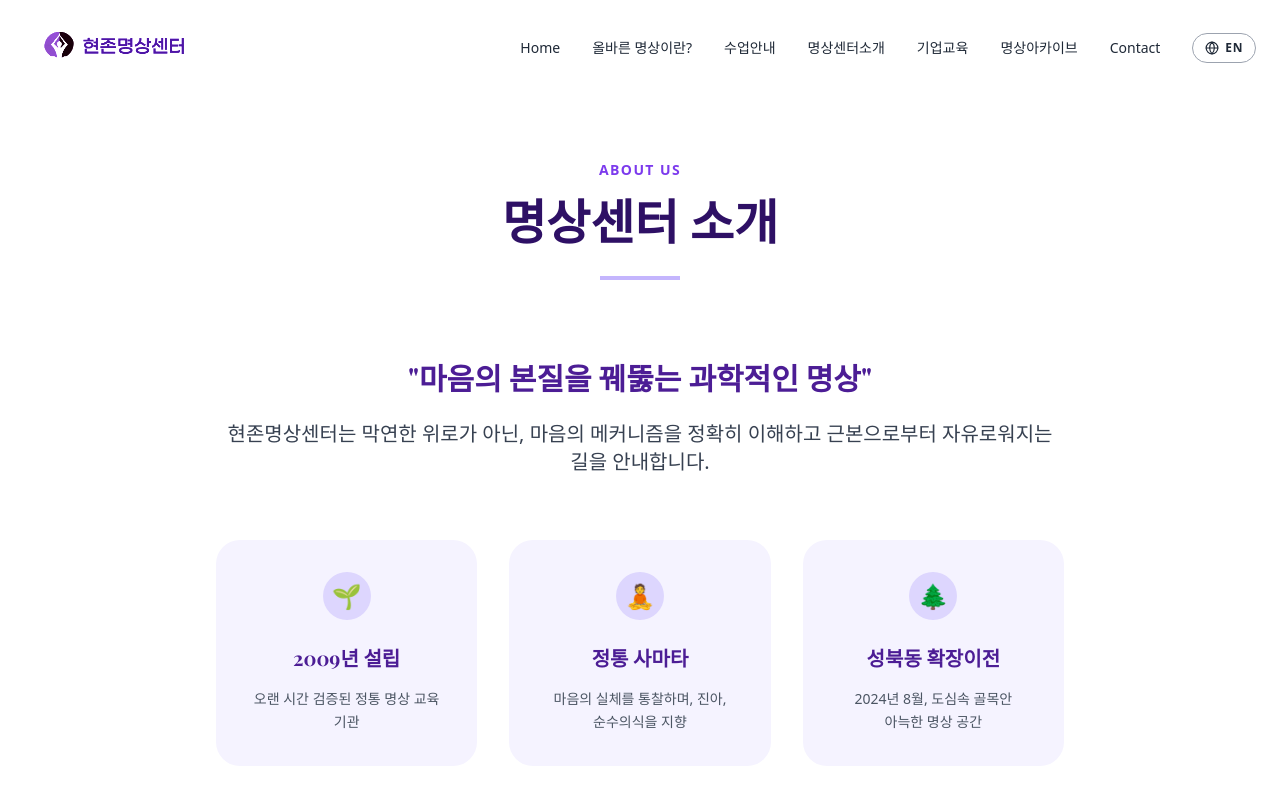
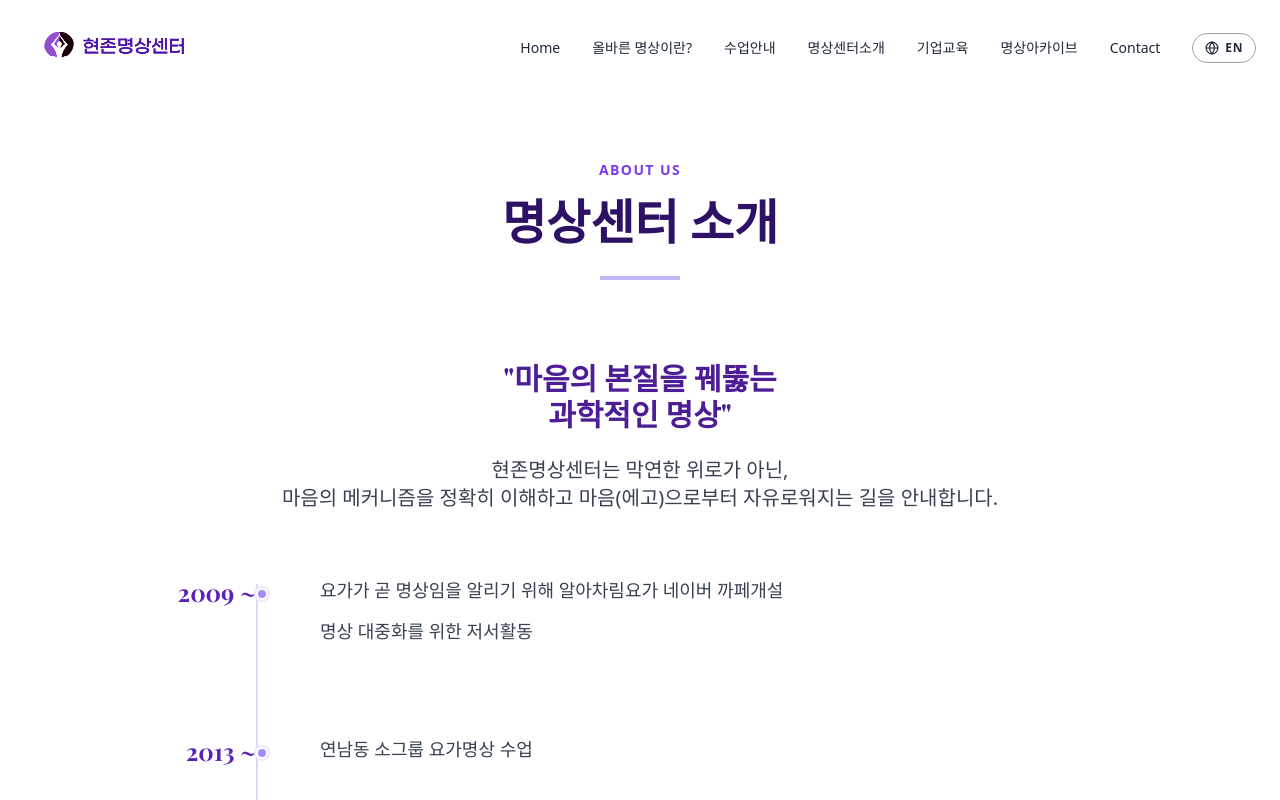
Before and after one commit to kangsubsong76-droid/truebeing, a React (Vite) app: page /intro in a window 1280 px wide. Shown: the top 800 px of the page. Built offline with nearby package versions, Linux system fonts and the light colour scheme; a web font is replaced by a local one.

Commit message:
Update homepage content (Hero, CenterIntro, Effects) and fix image paths

```diff
--- a/src/components/CenterIntro.jsx
+++ b/src/components/CenterIntro.jsx
@@ -27,7 +27,7 @@ const CenterIntro = () => {
             </section>
 
             {/* Philosophy Section */}
-            <section className="container mx-auto px-6 max-w-4xl mb-20 md:mb-32">
+            <section className="container mx-auto px-6 max-w-6xl mb-20 md:mb-32">
                 <div className="text-center mb-10 md:mb-16">
                     <h2 className="text-2xl md:text-3xl font-bold text-meditation-900 mb-4 md:mb-6 leading-tight break-keep whitespace-pre-wrap">
                         {t.philosophy.title}
@@ -37,16 +37,49 @@ const CenterIntro = () => {
                     </p>
                 </div>
 
-                <div className="grid grid-cols-1 md:grid-cols-3 gap-6 md:gap-8">
-                    {t.philosophy.items.map((item, idx) => (
-                        <div key={idx} className="bg-meditation-50 p-6 md:p-8 rounded-3xl text-center hover:shadow-lg transition-transform hover:-translate-y-1">
-                            <div className="w-12 h-12 bg-meditation-200 rounded-full flex items-center justify-center mx-auto mb-4 md:mb-6 text-2xl">{item.icon}</div>
-                            <h3 className="font-bold text-lg md:text-xl text-meditation-900 mb-3 md:mb-4 break-keep">{item.title}</h3>
-                            <p className="text-gray-600 text-sm leading-relaxed break-keep">
-                                {item.desc}
-                            </p>
-                        </div>
-                    ))}
+                <div className="max-w-5xl mx-auto">
+                    <div className="relative">
+                        {/* Timeline vertical line */}
+                        <div className="absolute left-0 md:left-32 top-2 bottom-2 w-0.5 bg-meditation-200 hidden md:block"></div>
+
+                        {t.history && t.history.map((item, idx) => (
+                            <div key={idx} className="flex flex-col md:flex-row gap-6 md:gap-16 mb-12 md:mb-16 relative group">
+                                {/* Dot on timeline */}
+                                <div className="absolute left-[8.0rem] top-3 w-3 h-3 bg-meditation-400 rounded-full border-2 border-white ring-2 ring-meditation-100 hidden md:block z-10 transition-colors group-hover:bg-meditation-600"></div>
+
+                                {/* Year */}
+                                <div className="w-full md:w-32 flex-shrink-0 md:text-right">
+                                    <h3 className="text-2xl font-bold text-meditation-800">{item.year}</h3>
+                                </div>
+
+                                {/* Content */}
+                                <div className="flex-grow">
+                                    <ul className="space-y-3 mb-6">
+                                        {item.contents.map((content, cIdx) => (
+                                            <li key={cIdx} className="text-gray-700 text-lg leading-relaxed font-medium break-keep">
+                                                {content}
+                                            </li>
+                                        ))}
+                                    </ul>
+
+                                    {/* Images */}
+                                    {item.images && item.images.length > 0 && (
+                                        <div className="grid grid-cols-1 sm:grid-cols-2 gap-4 mt-6">
+                                            {item.images.map((img, imgIdx) => (
+                                                <div key={imgIdx} className="rounded-2xl overflow-hidden shadow-md hover:shadow-xl transition-all duration-300">
+                                                    <img
+                                                        src={img}
+                                                        alt={`History ${item.year}`}
+                                                        className="w-full h-48 md:h-56 object-cover hover:scale-105 transition-transform duration-500"
+                                                    />
+                                                </div>
+                                            ))}
+                                        </div>
+                                    )}
+                                </div>
+                            </div>
+                        ))}
+                    </div>
                 </div>
             </section>
 
--- a/src/components/EffectsSection.jsx
+++ b/src/components/EffectsSection.jsx
@@ -2,7 +2,7 @@ import React from 'react';
 
 import effect1 from '../assets/images/effect_1.jpg';
 import effect2 from '../assets/images/effect_1_new.png';
-import effect3 from '../assets/images/effect_relations_new.jpg';
+import effect3 from '../assets/images/effect_relations_v2.png';
 import effect4 from '../assets/images/effect_insomnia_new.jpg';
 import { useLanguage } from '../contexts/LanguageContext';
 import { translations } from '../data/translations';
--- a/src/data/en.js
+++ b/src/data/en.js
@@ -241,13 +241,95 @@ export const en = {
         title: "About Us",
         philosophy: {
             title: "\"Scientific Meditation\npenetrating the essence of mind\"",
-            desc: "Truebeing Meditation Center guides you not with vague comfort, but with a precise understanding of the mind's mechanism to find freedom from the root.",
-            items: [
-                { icon: "🌱", title: "Est. 2009", desc: "A time-tested authentic meditation institute" },
-                { icon: "🧘", title: "Authentic Samatha", desc: "Insight into mind's reality, aiming for True Self & Pure Consciousness" },
-                { icon: "🌲", title: "Relocated to Seongbuk-dong", desc: "Aug 2024, A cozy meditation space in a city alley" }
-            ]
+            desc: "Truebeing Meditation Center guides you not with vague comfort, but with a precise understanding of the mind's mechanism to find freedom from the root."
         },
+        history: [
+            {
+                year: "2009 ~",
+                contents: [
+                    "Opened 'Awareness Yoga' Naver Cafe to promote yoga as meditation",
+                    "Authored books for popularization of meditation"
+                ]
+            },
+            {
+                year: "2013 ~",
+                contents: ["Small group yoga meditation classes in Yeonnam-dong"]
+            },
+            {
+                year: "2016 ~",
+                contents: [
+                    "Started breathing Samatha meditation classes",
+                    "Opened Samseongyo Meditation Center"
+                ]
+            },
+            {
+                year: "2018 ~",
+                contents: ["Cultivating meditation instructors through apprenticeship"]
+            },
+            {
+                year: "2024. 8",
+                contents: [
+                    "Relocated and expanded to Seongbuk-dong Meditation Center",
+                    "Establishment of Truebeing Meditation Cooperative Corporation"
+                ],
+                images: [
+                    "https://cdn.imweb.me/upload/S202405073a922559bbca7/eddddff797469.jpg",
+                    "https://cdn.imweb.me/upload/S202405073a922559bbca7/16af658b35e4a.jpg"
+                ]
+            },
+            {
+                year: "2024. 10",
+                contents: ["Meditation special lecture for social enterprises in Seongbuk-gu"]
+            },
+            {
+                year: "2024. 11",
+                contents: ["Selected for Social Enterprise Project Support by Seoul City & KSPO"]
+            },
+            {
+                year: "2025. 1",
+                contents: ["Meditation classes for Kookmin University Coop members and staff"],
+                images: [
+                    "https://cdn.imweb.me/upload/S202405073a922559bbca7/a84cdd0166d7e.jpg",
+                    "https://cdn.imweb.me/upload/S202405073a922559bbca7/0b32f8d03fb7f.jpg"
+                ]
+            },
+            {
+                year: "2025. 4",
+                contents: ["Meditation class for all employees (90 people) of Hyecho Travel Agency"],
+                images: [
+                    "https://cdn.imweb.me/upload/S202405073a922559bbca7/d9a87a5e92208.jpg",
+                    "https://cdn.imweb.me/upload/S202405073a922559bbca7/960ff79618923.png"
+                ]
+            },
+            {
+                year: "2025. 6",
+                contents: ["Planning and operation of Seongbuk-dong Cultural Tour Meditation Program"],
+                images: [
+                    "https://cdn.imweb.me/upload/S202405073a922559bbca7/bc4d5bf9f2b46.jpg",
+                    "https://cdn.imweb.me/upload/S202405073a922559bbca7/ad0ae457bde12.png"
+                ]
+            },
+            {
+                year: "2025. 7",
+                contents: ["Selected for Small Business Content Production Support by MSS"]
+            },
+            {
+                year: "2025. 11",
+                contents: ["Meditation class for teachers at Saeroilhagi Center organized by Jeongneung Social Welfare Center"],
+                images: [
+                    "https://cdn.imweb.me/upload/S202405073a922559bbca7/d3511471c6872.jpg",
+                    "https://cdn.imweb.me/upload/S202405073a922559bbca7/2cb8604a54e4f.jpg"
+                ]
+            },
+            {
+                year: "2025. 12",
+                contents: ["Meditation class for Anyang Gwacheon Office of Education"],
+                images: [
+                    "https://cdn.imweb.me/upload/S202405073a922559bbca7/4e2ad83bf428c.jpg",
+                    "https://cdn.imweb.me/upload/S202405073a922559bbca7/e37d0c7888beb.jpg"
+                ]
+            }
+        ],
         founder: {
             badge: "FOUNDER",
             name: "Yoo-kyung",
--- a/src/data/ko.js
+++ b/src/data/ko.js
@@ -240,14 +240,96 @@ export const ko = {
         label: "ABOUT US",
         title: "명상센터 소개",
         philosophy: {
-            title: "\"마음의 본질을 꿰뚫는 과학적인 명상\"",
-            desc: "현존명상센터는 막연한 위로가 아닌, 마음의 메커니즘을 정확히 이해하고 근본으로부터 자유로워지는 길을 안내합니다.",
-            items: [
-                { icon: "🌱", title: "2009년 설립", desc: "오랜 시간 검증된 정통 명상 교육 기관" },
-                { icon: "🧘", title: "정통 사마타", desc: "마음의 실체를 통찰하며, 진아, 순수의식을 지향" },
-                { icon: "🌲", title: "성북동 확장이전", desc: "2024년 8월, 도심속 골목안 아늑한 명상 공간" }
-            ]
+            title: "\"마음의 본질을 꿰뚫는\n과학적인 명상\"",
+            desc: "현존명상센터는 막연한 위로가 아닌,\n마음의 메커니즘을 정확히 이해하고 마음(에고)으로부터 자유로워지는 길을 안내합니다."
         },
+        history: [
+            {
+                year: "2009 ~",
+                contents: [
+                    "요가가 곧 명상임을 알리기 위해 알아차림요가 네이버 까페개설",
+                    "명상 대중화를 위한 저서활동"
+                ]
+            },
+            {
+                year: "2013 ~",
+                contents: ["연남동 소그룹 요가명상 수업"]
+            },
+            {
+                year: "2016 ~",
+                contents: [
+                    "호흡 사마타명상 수업 시작",
+                    "삼선교 명상센터 오픈"
+                ]
+            },
+            {
+                year: "2018 ~",
+                contents: ["도제식 수업을 통해 명상지도자 양성"]
+            },
+            {
+                year: "2024. 8",
+                contents: [
+                    "성북동 명상센터 확장이전 오픈",
+                    "현존명상협동조합 법인설립"
+                ],
+                images: [
+                    "https://cdn.imweb.me/upload/S202405073a922559bbca7/eddddff797469.jpg",
+                    "https://cdn.imweb.me/upload/S202405073a922559bbca7/16af658b35e4a.jpg"
+                ]
+            },
+            {
+                year: "2024. 10",
+                contents: ["성북구 사회적기업 대상 명상특강"]
+            },
+            {
+                year: "2024. 11",
+                contents: ["서울시-국민체육진흥공단 주최 사회적기업 사업비 지원사업 선정"]
+            },
+            {
+                year: "2025. 1",
+                contents: ["국민대생활협동조합 조합원 및 교직원 대상 명상 수업 진행"],
+                images: [
+                    "https://cdn.imweb.me/upload/S202405073a922559bbca7/a84cdd0166d7e.jpg",
+                    "https://cdn.imweb.me/upload/S202405073a922559bbca7/0b32f8d03fb7f.jpg"
+                ]
+            },
+            {
+                year: "2025. 4",
+                contents: ["문화탐방 전문여행사 혜초여행사 전직원 대상(90명) 명상 수업 진행"],
+                images: [
+                    "https://cdn.imweb.me/upload/S202405073a922559bbca7/d9a87a5e92208.jpg",
+                    "https://cdn.imweb.me/upload/S202405073a922559bbca7/960ff79618923.png"
+                ]
+            },
+            {
+                year: "2025. 6",
+                contents: ["성북동 문화탐방 명상프로그램 기획 및 운영"],
+                images: [
+                    "https://cdn.imweb.me/upload/S202405073a922559bbca7/bc4d5bf9f2b46.jpg",
+                    "https://cdn.imweb.me/upload/S202405073a922559bbca7/ad0ae457bde12.png"
+                ]
+            },
+            {
+                year: "2025. 7",
+                contents: ["한국중소벤처기업 주최 소상공인 콘텐츠 제작 지원사업 선정"]
+            },
+            {
+                year: "2025. 11",
+                contents: ["정릉종합사회복지관 주관 새로일하기센터 선생님 대상 명상 수업 진행"],
+                images: [
+                    "https://cdn.imweb.me/upload/S202405073a922559bbca7/d3511471c6872.jpg",
+                    "https://cdn.imweb.me/upload/S202405073a922559bbca7/2cb8604a54e4f.jpg"
+                ]
+            },
+            {
+                year: "2025. 12",
+                contents: ["안양과천교육지원청 평생교육건강과 명상수업 진행"],
+                images: [
+                    "https://cdn.imweb.me/upload/S202405073a922559bbca7/4e2ad83bf428c.jpg",
+                    "https://cdn.imweb.me/upload/S202405073a922559bbca7/e37d0c7888beb.jpg"
+                ]
+            }
+        ],
         founder: {
             badge: "FOUNDER",
             name: "현존 유경",
```
Also changed, not shown: 1 other file (tests, documents, lock files or other folders).
